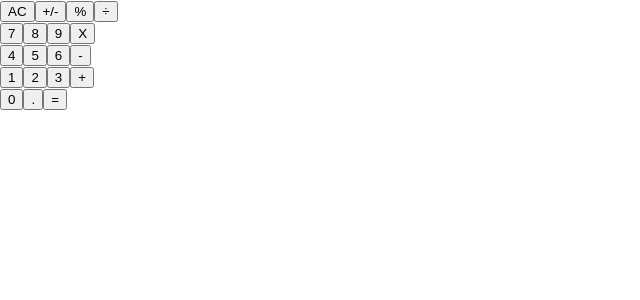
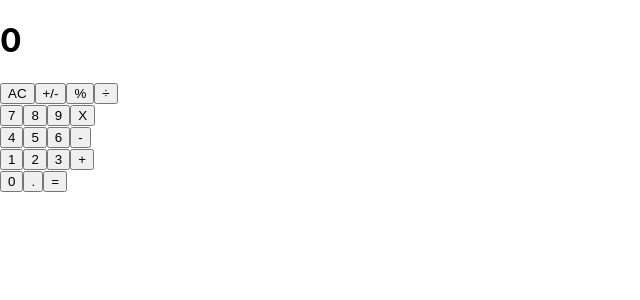
Before and after one commit to kbjude/calculator, a React (Create React App) app: page / in a window 1280 px wide. Shown: the top 300 px of the page, without its empty margins (0-640 px from the left). Built offline with nearby package versions, Linux system fonts and the light colour scheme.

Commit message:
Working buttons

```diff
--- a/src/components/App.js
+++ b/src/components/App.js
@@ -2,10 +2,12 @@ import './App.css';
 import ButtonPanel from './ButtonPanel.js';
 import Display from './Display';
 
-const App = () => {
+function App() {
   return (
-    <Display />,
-    <ButtonPanel />
+    <>
+      <Display />
+      <ButtonPanel />
+    </>
   );
 }
 
--- a/src/components/Display.js
+++ b/src/components/Display.js
@@ -3,16 +3,18 @@ import PropTypes from 'prop-types';
 const Display = props => {
     const {result} = props;
     return(
-        {result}
+        <h1>
+            {result}
+        </h1>
     );
 };
 
 Display.defaultProps = {
-    result: '0'
-}
+    result: '0',
+};
 
 Display.propTypes = {
-    result: PropTypes.string,
+    result: PropTypes.string
 }
 
 export default Display;
```
Also changed, not shown: src/components/ButtonPanel.js (indentation only), 1 other file (tests, documents, lock files or other folders).
